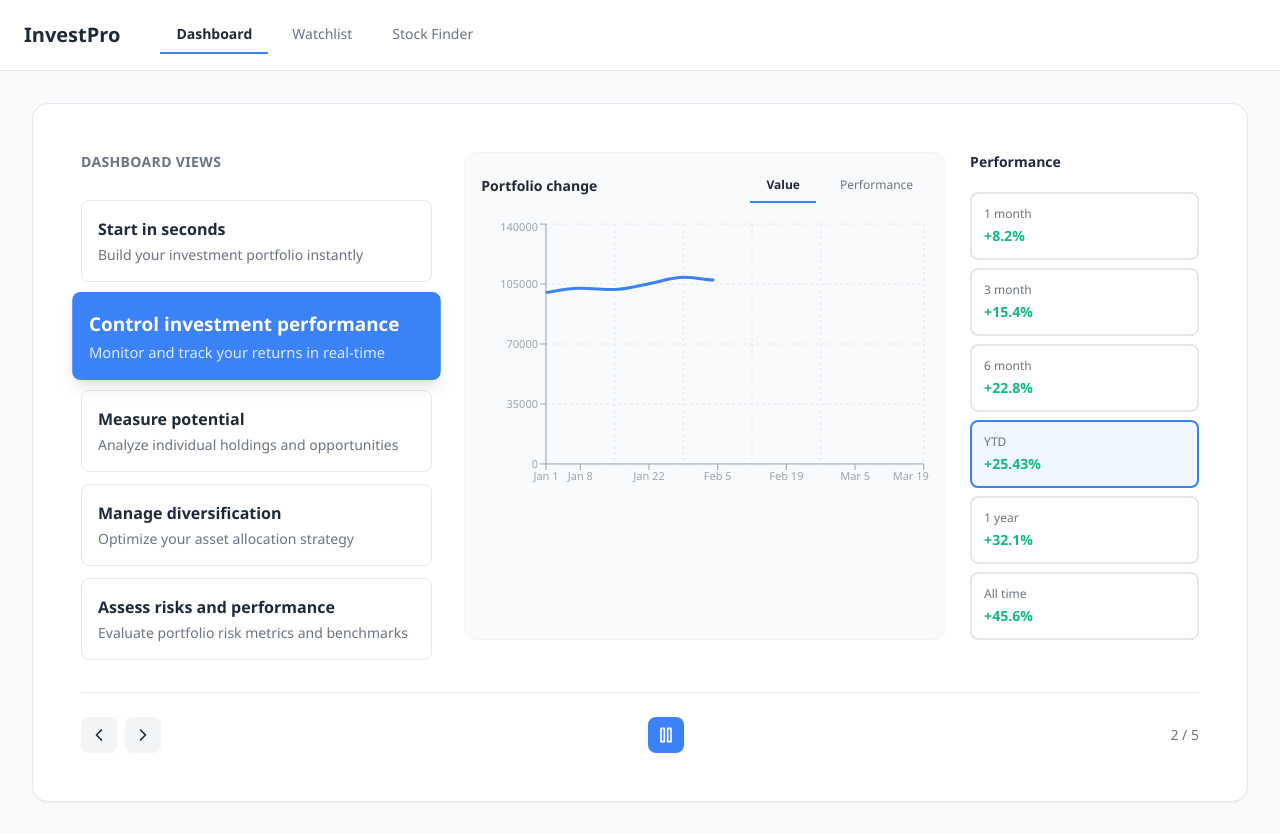
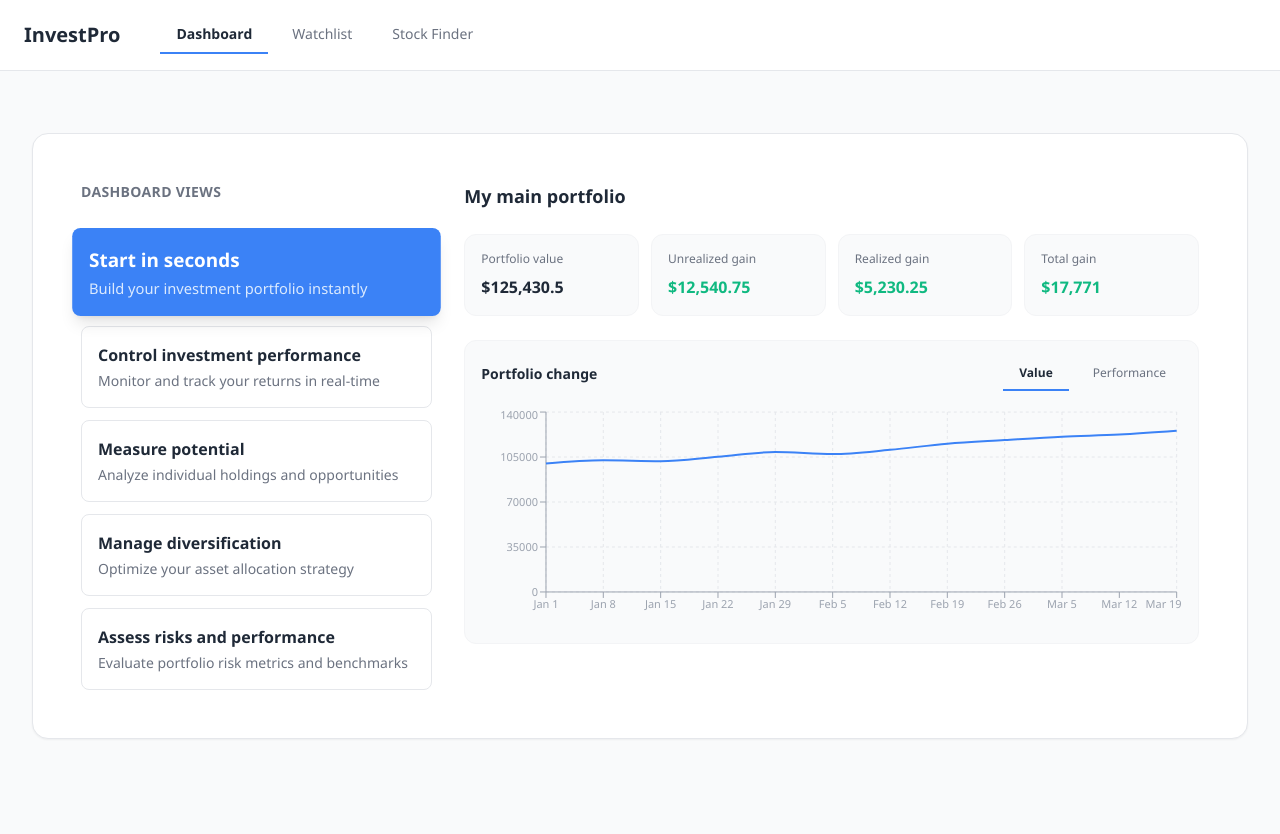
Before and after one commit to lilyyangyi301/portfolio_manager_group_3, a React (Vite) app in the folder Frontend/: page / in a window 1280 px wide. After the commit the page ends 800 px from the top, so only its background shows below. Built offline with nearby package versions, Linux system fonts and the light colour scheme.

Commit message:
fix: remove pagination

```diff
--- a/Frontend/src/components/FeatureShowcase.jsx
+++ b/Frontend/src/components/FeatureShowcase.jsx
@@ -1,6 +1,5 @@
 import React, { useState, useEffect } from 'react';
 import { FeatureMenu } from './FeatureMenu';
-import { CarouselControls } from './CarouselControls';
 import { PortfolioOverviewPanel } from './PortfolioOverviewPanel';
 import { PerformancePanel } from './PerformancePanel';
 import { PotentialPanel } from './PotentialPanel';
@@ -18,31 +17,8 @@ const PANELS = [
 
 export const FeatureShowcase = () => {
   const [activeFeature, setActiveFeature] = useState(1);
-  const [isPlaying, setIsPlaying] = useState(true);
 
   const ActivePanel = PANELS[activeFeature - 1];
-
-  useEffect(() => {
-    if (!isPlaying) return;
-
-    const timer = setInterval(() => {
-      setActiveFeature((prev) => (prev === mockData.features.length ? 1 : prev + 1));
-    }, 5000);
-
-    return () => clearInterval(timer);
-  }, [isPlaying]);
-
-  const handlePrevious = () => {
-    setActiveFeature((prev) => (prev === 1 ? mockData.features.length : prev - 1));
-  };
-
-  const handleNext = () => {
-    setActiveFeature((prev) => (prev === mockData.features.length ? 1 : prev + 1));
-  };
-
-  const handleTogglePlay = () => {
-    setIsPlaying(!isPlaying);
-  };
 
   return (
     <div className="w-full max-w-7xl px-4 sm:px-6 lg:px-8">
@@ -58,16 +34,6 @@ export const FeatureShowcase = () => {
             <ActivePanel />
           </div>
         </div>
-
-        {/* Carousel Controls */}
-        <CarouselControls
-          currentIndex={activeFeature - 1}
-          totalItems={mockData.features.length}
-          onPrevious={handlePrevious}
-          onNext={handleNext}
-          isPlaying={isPlaying}
-          onTogglePlay={handleTogglePlay}
-        />
       </div>
     </div>
   );
```
